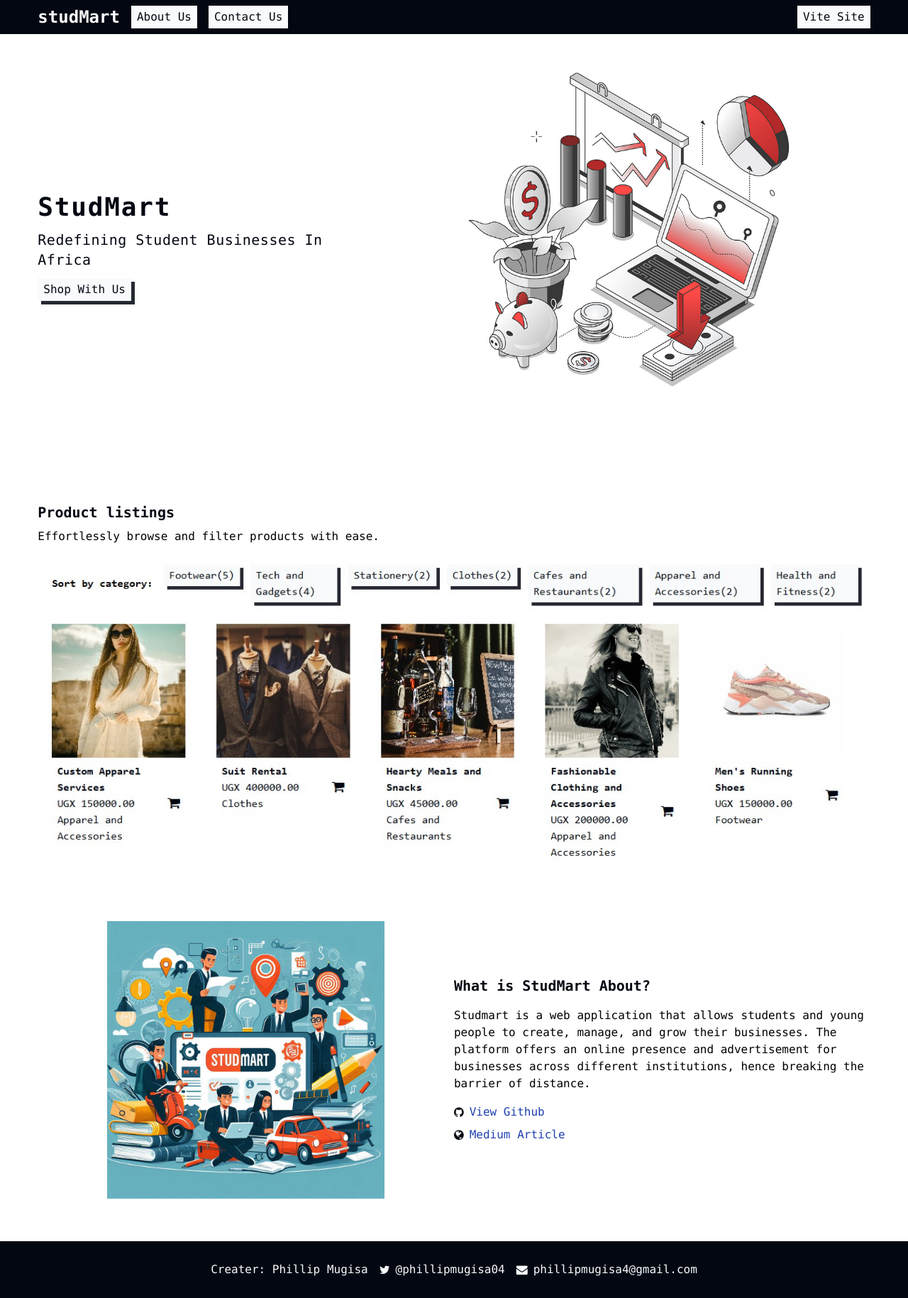
After one commit to mugisaphillip/studmart, a Django app: page /landing/ in a window 1280 px wide. The commit adds this page. Shown: the whole page at 71% size. Run offline with Django 5.2, Linux system fonts and the light colour scheme; parts of the project's set-up code (start-up, migrations or seed data) failed here and were passed over.

Commit message:
BUILD: Adding landing page

```diff
--- a/config/tailwind/tailwind.config.js
+++ b/config/tailwind/tailwind.config.js
@@ -4,7 +4,10 @@ module.exports = {
     "../../src/templates/**/*.html"
   ],
   theme: {
-    extend: {},
+    extend: {
+      gridTemplateColumns: {
+        'hero': '0.7fr 1fr',
+      }},
   },
   plugins: [
     require('@tailwindcss/typography'),
--- a/src/shop/urls.py
+++ b/src/shop/urls.py
@@ -5,6 +5,7 @@ app_name = "shop"
 
 urlpatterns = [
     path('', ShopViews.HomeView.as_view(), name="home"),
+    path('landing/', ShopViews.LandingPageView.as_view(), name="landing"),
     path("404", ShopViews.error_404_view, name='error-page'),
 
     path('institution/<str:slug>/', ShopViews.InstitutionDetails.as_view(), name="institution-details"),
--- a/src/shop/views.py
+++ b/src/shop/views.py
@@ -53,6 +53,13 @@ class InstitutionDetails(View):
                 )(list(products))[:15]
         ]
 
+        return render(request, template_name=self.template_name, context=self.context_data)
+
+class LandingPageView(View):
+    template_name = "utils/landing.html"
+    context_data = {}
+
+    def get(self, request):
         return render(request, template_name=self.template_name, context=self.context_data)
 
 class HomeView(View):
--- a/src/static/styles/main.css
+++ b/src/static/styles/main.css
@@ -1,3 +1,11 @@
+.hero {
+    position: relative;
+}
+
+/* .hero-img img {
+    block-size: 90vh;
+    aspect-ratio: 2/1;
+} */
 .nav-drop,
 #mb-nav {
     display: none;
@@ -223,6 +231,16 @@ nav form input {
 }
 
 @media screen and (max-width: 900px) {
+    .hero {
+        justify-content: center;
+        text-align: center;
+        gap: 2rem;
+        padding-block-start: 3rem;
+    }
+    .hero .brief {
+        justify-items: center;
+        text-align: center;
+    }
     .institution-card .img-wrapper {
         display: grid;
         inline-size: 15vw;
--- /dev/null
+++ b/src/templates/utils/landing.html
@@ -0,0 +1,97 @@
+{% load static %}
+<!DOCTYPE html>
+<html lang="en">
+<head>
+    <meta charset="UTF-8">
+    <meta name="viewport" content="width=device-width, initial-scale=1.0">
+    <title>studMart - Redefining Student Businesses in Africa.</title>
+
+    <link rel="stylesheet" href="{% static 'styles/tailcss.css' %}">
+    <link rel="stylesheet" href="{% static 'styles/main.css' %}">
+    <link rel="stylesheet" href="{% static 'icons/font-awesome-4.7.0/css/font-awesome.min.css' %}">
+</head>
+<body class="font-mono">
+    <header class="grid bg-gray-950 py-2 justify-items-center w-full">
+        <nav class="hidden md:grid gap-6 items-center w-11/12" style="grid-template-columns: 4fr 2fr;">
+            <div class="grid gap-4 grid-flow-col justify-start">
+                <a href="{% url 'shop:home' %}" class="text-slate-50 text-2xl font-bold">studMart</a>
+                <a href="" class="py-1 px-2 text-base grid place-items-center bg-slate-50 text-gray-950 ">About Us</a>
+                <a href="" class="py-1 px-2 text-base grid place-items-center bg-slate-50 text-gray-950 ">Contact Us</a>
+            </div>
+            <div class="relative grid gap-2 grid-flow-col justify-end">
+                <a href="{% url 'shop:home' %}" class="py-1 px-2 text-base grid place-items-center bg-slate-50 text-gray-950 self-center">Vite Site</a>
+            </div>
+        </nav>
+
+        <nav class="md:hidden sm:grid relative gap-6 items-center w-11/12">
+            <div class="grid gap-4 grid-flow-col justify-between items-center content-center">
+                <a href="{% url 'shop:home' %}" class="text-slate-50 text-2xl font-bold">studMart</a>
+                <div class="grid grid-flow-col justify-end">
+                    <button id="mb-nav-activator" class="p-4 grid text-slate-50"><i class="fa fa-bars"></i></button>
+                </div>
+            </div>
+            <div id="mb-nav" class="grid absolute bg-gray-950 gap-2 p-4">
+                <a href="" class="py-2 px-4 text-base grid place-items-center bg-slate-50 text-gray-950 ">About </a>
+                <a href="" class="py-2 px-4 text-base grid place-items-center bg-slate-50 text-gray-950 ">Contact Us</a>
+                <a href="{% url 'shop:home' %}" class="py-2 px-4 text-base grid place-items-center bg-slate-50 text-gray-950 ">Visit Site</a>
+            </div>
+        </nav>
+    </header>
+    <main class="bg-white grid justify-items-center gap-12 md:gap-20 py-5">
+
+        <section class="hero grid w-11/12 mx-auto justify-items-center grid-cols-1 md:grid-cols-hero gap-4" style="min-height: 70vh;margin-inline:auto">
+            <div class="brief grid gap-3 justify-items-start content-center">
+                <h1 class="text-4xl font-bold text-gray-950 tracking-wider">StudMart</h1>
+                <a class="text-xl font-light text-gray-950 tracking-wide">Redefining Student Businesses In Africa</a>
+                <a href="{% url 'shop:home' %}" class="btn with-drop py-1 px-2 text-base grid place-items-center bg-slate-50 text-gray-950">Shop With Us</a>
+            </div>
+            <div class="hero-img">
+                <img src="{% static 'images/assets/hero.jpg' %}" alt="">
+            </div>
+        </section>
+
+        <section class="w-11/12 mx-auto grid gap-4">
+            <div class="grid gap-2 text-center md:text-left">
+                <h3 class="text-gray-950 text-xl font-semibold">Product listings</h3>
+                <p>Effortlessly browse and filter products with ease.</p>
+            </div>
+            <picture class="w-full">
+                <img src="{% static 'images/assets/feature.jpg' %}" alt="" class="w-full hidden md:grid">
+                <img src="{% static 'images/assets/feature-mb.jpg' %}" alt="" class="w-full grid md:hidden">
+            </picture>
+        </section>
+
+        <section class="w-11/12 mx-auto grid gap-4">
+            <div class="grid grid-cols-1 md:grid-cols-2 gap-6 md:gap-0">
+                <div class="grid justify-items-center">
+                    <img src="{% static 'images/assets/studmart.jpeg' %}" alt="" class="w-full md:w-8/12">
+                </div>
+                <div class="grid gap-4 content-center px-4 md:px-0">
+                    <h3 class="text-gray-950 text-xl font-semibold">What is StudMart About?</h3>
+                    <p>Studmart is a web application that allows students and young people to create, manage, and grow their businesses. The platform offers an online presence and advertisement for businesses across different institutions, hence breaking the barrier of distance.</p>
+
+                    <ul class="grid gap-2 list-outside">
+                        <li class="text-base grid gap-2 text-gray-950 grid-flow-col justify-start items-center">
+                            <i class="fa fa-github"></i>
+                            <a class="text-blue-800" href="https://github.com/mugisaphillip/studmart">View Github</a>
+                        </li>
+                        <li class="text-base grid gap-2 text-gray-950 grid-flow-col justify-start items-center">
+                            <i class="fa fa-globe"></i>
+                            <a class="text-blue-800" href="https://github.com/mugisaphillip/studmart">Medium Article</a>
+                        </li>
+                    </ul>
+                </div>
+            </div>
+        </section>
+    </main>
+
+    <footer class="grid justify-items-center bg-gray-950 text-slate-50 content-center text-base mt-10" style="min-height: 10vh;">
+        <section class="w-11/12 grid grid-flow-row md:grid-flow-col gap-2 md:gap-4 justify-center justify-items-center p-4">
+            <span>Creater: Phillip Mugisa</span>
+            <span class="flex items-center gap-2"><i class="fa fa-twitter"></i> <a href="https://x.com/PhillipMugisa04">@phillipmugisa04</a></span>
+            <span class="flex items-center gap-2"><i class="fa fa-envelope"></i> phillipmugisa4@gmail.com</span>
+        </section>
+    </footer>
+    <script src="{% static 'js/scripts.js' %}"></script>
+</body>
+</html>
--- a/src/templates/utils/layout.html
+++ b/src/templates/utils/layout.html
@@ -4,7 +4,7 @@
 <head>
     <meta charset="UTF-8">
     <meta name="viewport" content="width=device-width, initial-scale=1.0">
-    <title>Document</title>
+    <title>studMart - Redefining Student Businesses in Africa.</title>
 
     <link rel="stylesheet" href="{% static 'styles/tailcss.css' %}">
     <link rel="stylesheet" href="{% static 'styles/main.css' %}">
```
Also changed, not shown: src/static/images/assets/feature-mb.jpg (added), src/static/images/assets/feature.jpg (added), src/static/images/assets/hero.jpg (added), src/static/images/assets/studmart.jpeg (added), src/static/styles/tailcss.css.
